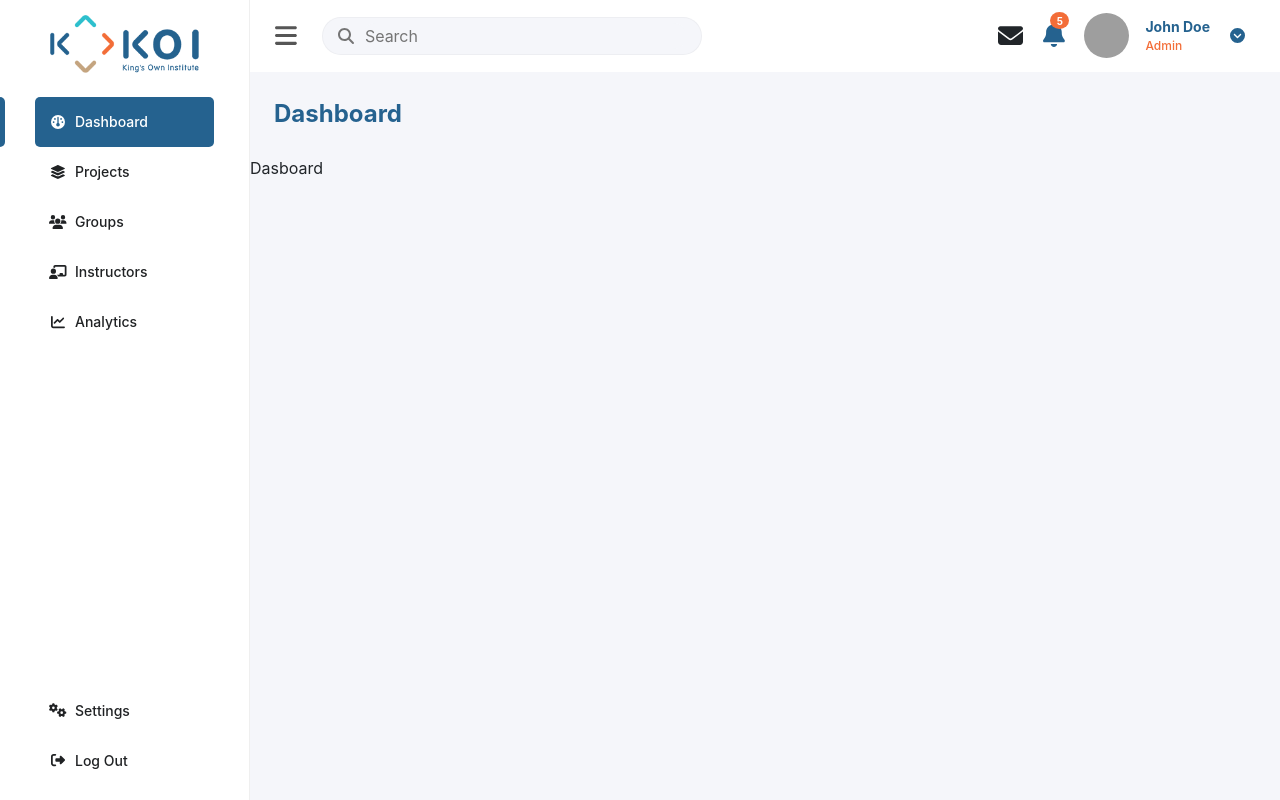
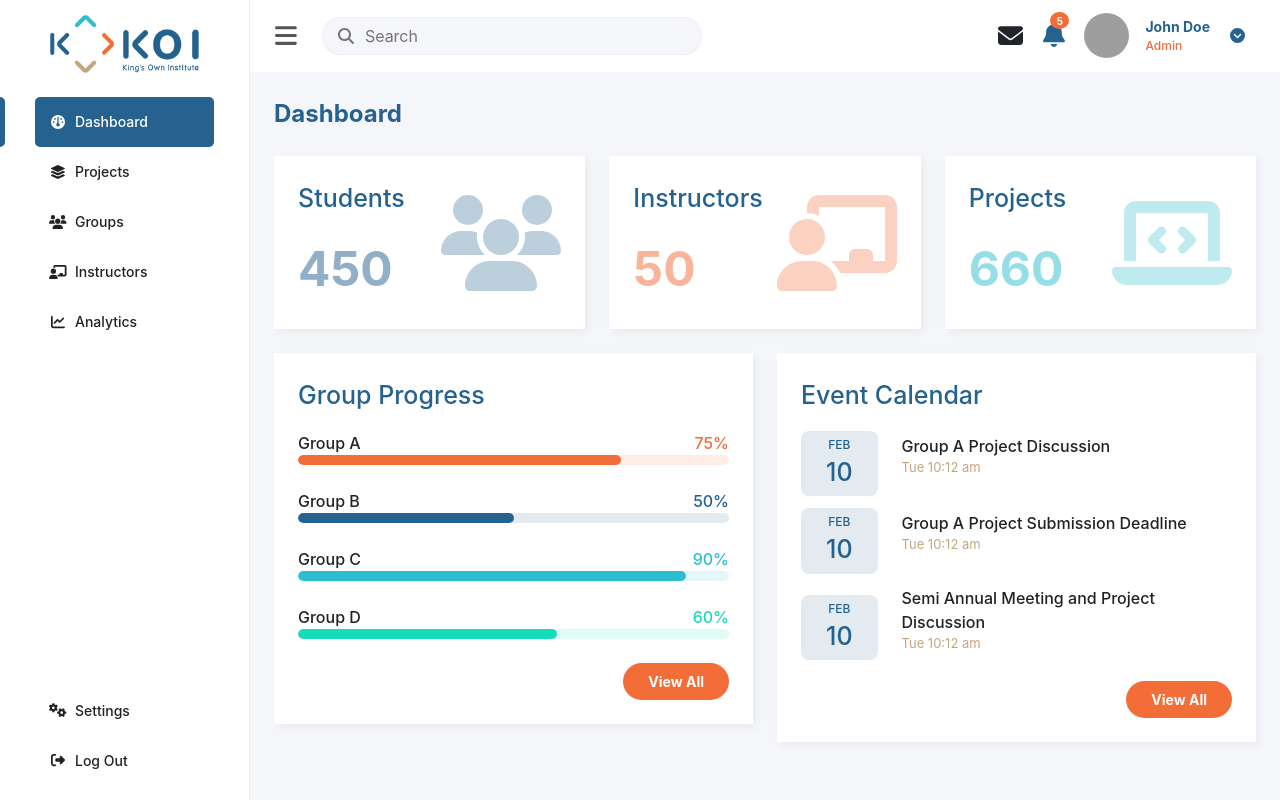
Before and after one commit to Sanchel09/kos, a React (Create React App) app: page /dashboard in a window 1280 px wide. Built offline with nearby package versions, Linux system fonts and the light colour scheme; grey boxes are pictures that could not be loaded.

Commit message:
Stated Dashboard Page section

```diff
--- a/package.json
+++ b/package.json
@@ -14,6 +14,7 @@
     "axios": "^1.6.8",
     "bootstrap": "^5.3.3",
     "history": "^5.3.0",
+    "moment": "^2.30.1",
     "react": "^18.2.0",
     "react-dom": "^18.2.0",
     "react-pro-sidebar": "^1.1.0",
--- a/src/assets/css/main.css
+++ b/src/assets/css/main.css
@@ -2,12 +2,18 @@
   --primary: #25628f;
   --secondary: #f36d38;
   --thirdColor: #2dbfcd;
+  --fourthColor: #13deb9;
+  --fifthColor: #c4a580;
   --bodyBg: #f5f6fa;
   --whiteColor: #fff;
   --shadowColor: rgba(100, 100, 111, 0.2);
   --textColor: #565656;
   --borderColor: #e6e6e6;
   --sidebarTextColor: #202224;
+  --progressBgColor: #f36d3820;
+  --progressBg1Color: #25628f20;
+  --progressBg2Color: #2dbfcd20;
+  --progressBg3Color: #13deb920;
 }
 
 a {
@@ -47,6 +53,14 @@ body {
 
 .form-input:focus {
   border-bottom: 2px solid var(--primary);
+}
+
+.btnColorSecondary {
+  background-color: var(--secondary) !important;
+}
+
+.btnColorSecondary:hover {
+  background-color: var(--primary) !important;
 }
 
 /* LoginPage */
@@ -289,3 +303,151 @@ body {
   width: 50px !important;
   min-width: 50px !important;
 }
+
+/* Dashboard Page */
+.dataContainerBox {
+  background-color: var(--whiteColor);
+  box-shadow: 3px 3px 8px rgba(0, 0, 0, 0.05);
+  padding: 1.5rem;
+}
+
+.summaryBox {
+  display: flex;
+  justify-content: space-between;
+  align-items: center;
+  margin-bottom: 1.5rem;
+}
+
+.customMargin {
+  padding-left: 1.5rem;
+  padding-right: 1.5rem;
+}
+
+.contentTitle {
+  font-size: 25px;
+  font-weight: 500;
+  color: var(--primary);
+}
+
+.summaryCount {
+  font-size: 48px;
+  font-weight: bold;
+  opacity: 50%;
+  margin-bottom: 0;
+}
+
+.summaryColor0 {
+  color: var(--primary);
+}
+
+.summaryColor1 {
+  color: var(--secondary);
+}
+
+.summaryColor2 {
+  color: var(--thirdColor);
+}
+
+.summaryIcons {
+  font-size: 6rem;
+  opacity: 30%;
+}
+
+.progressColor0 {
+  background-color: var(--secondary) !important;
+}
+
+.progressColor1 {
+  background-color: var(--primary);
+}
+
+.progressColor2 {
+  background-color: var(--thirdColor);
+}
+
+.progressColor3 {
+  background-color: var(--fourthColor);
+}
+
+.progressTitle {
+  color: var(--sidebarTextColor);
+  font-size: 16px;
+  font-weight: 500;
+  margin-bottom: 0;
+}
+
+.progressCount {
+  font-size: 16px;
+  font-weight: 500;
+  margin-bottom: 0;
+}
+
+.countColor0 {
+  color: var(--secondary);
+}
+
+.countColor1 {
+  color: var(--primary);
+}
+
+.countColor2 {
+  color: var(--thirdColor);
+}
+
+.countColor3 {
+  color: var(--fourthColor);
+}
+
+.progress {
+  margin-bottom: 1.5rem;
+  height: 10px;
+}
+
+.progress-bar {
+  height: 10px;
+  border-radius: 25px;
+}
+
+.progressBgColor0 {
+  background-color: var(--progressBgColor);
+}
+
+.progressBgColor1 {
+  background-color: var(--progressBg1Color);
+}
+
+.progressBgColor2 {
+  background-color: var(--progressBg2Color);
+}
+
+.progressBgColor3 {
+  background-color: var(--progressBg3Color);
+}
+
+.eventDateBox {
+  background-color: var(--progressBg1Color);
+  border-radius: 8px;
+  padding: 5px 25px;
+  margin-right: 1.5rem;
+  text-align: center;
+}
+
+.eventDateMonth {
+  color: var(--primary);
+  font-size: 12px;
+  font-weight: 500;
+  text-transform: uppercase;
+  margin-bottom: 0;
+}
+
+.eventDate {
+  color: var(--primary);
+  font-size: 25px;
+  font-weight: 500;
+  margin-bottom: 0;
+}
+
+.eventTime {
+  color: var(--fifthColor);
+  font-size: 13px;
+}
--- a/src/pages/DashboardPage.js
+++ b/src/pages/DashboardPage.js
@@ -1,12 +1,165 @@
+import {
+  faChalkboardTeacher,
+  faLaptopCode,
+  faUser,
+  faUsers,
+} from "@fortawesome/free-solid-svg-icons";
+import { FontAwesomeIcon } from "@fortawesome/react-fontawesome";
 import React, { Component } from "react";
+import AppButton from "../components/AppButton";
+import moment from "moment";
 
 class DashboardPage extends Component {
-  constructor(props) {
-    super(props);
-  }
-  state = {};
+  state = {
+    summary: [
+      { name: "Students", count: 450 },
+      { name: "Instructors", count: 50 },
+      { name: "Projects", count: 660 },
+    ],
+    groupProgress: [
+      {
+        groupName: "Group A",
+        progress: "75%",
+      },
+      {
+        groupName: "Group B",
+        progress: "50%",
+      },
+      {
+        groupName: "Group C",
+        progress: "90%",
+      },
+      {
+        groupName: "Group D",
+        progress: "60%",
+      },
+    ],
+    events: [
+      {
+        title: "Group A Project Discussion",
+        date: "2015-02-10T10:12:50.500Z",
+      },
+      {
+        title: "Group A Project Submission Deadline",
+        date: "2015-02-10T10:12:50.500Z",
+      },
+      {
+        title: "Semi Annual Meeting and Project Discussion",
+        date: "2015-02-10T10:12:50.500Z",
+      },
+    ],
+  };
+
+  displayIcons = (idx) => {
+    switch (idx) {
+      case 0:
+        return faUsers;
+      case 1:
+        return faChalkboardTeacher;
+      case 2:
+        return faLaptopCode;
+      default:
+        return faUser;
+    }
+  };
+
   render() {
-    return <div>Dasboard</div>;
+    return (
+      <div className="container-fluid customMargin">
+        <div className="row">
+          {this.state.summary.length > 0
+            ? this.state.summary.map((item, idx) => {
+                return (
+                  <div className="col-md-4" key={idx}>
+                    <div className="dataContainerBox summaryBox">
+                      <div>
+                        <p className="contentTitle">{item.name}</p>
+                        <p className={`summaryCount summaryColor${idx}`}>
+                          {item.count}
+                        </p>
+                      </div>
+                      <div>
+                        <FontAwesomeIcon
+                          icon={this.displayIcons(idx)}
+                          className={`summaryIcons summaryColor${idx}`}
+                        />
+                      </div>
+                    </div>
+                  </div>
+                );
+              })
+            : null}
+        </div>
+        <div className="row">
+          <div className="col-md-6">
+            <div className="dataContainerBox">
+              <p className="contentTitle">Group Progress</p>
+              {this.state.groupProgress.length > 0 ? (
+                this.state.groupProgress.map((item, idx) => {
+                  return (
+                    <div key={idx}>
+                      <div className="d-flex justify-content-between">
+                        <p className="progressTitle">{item.groupName}</p>
+                        <p className={`progressCount countColor${idx}`}>
+                          {item.progress}
+                        </p>
+                      </div>
+                      <div class={`progress progressBgColor${idx}`}>
+                        <div
+                          class={`progress-bar progressColor${idx}`}
+                          role="progressbar"
+                          style={{ width: item.progress }}
+                          aria-valuenow={item.progress}
+                        ></div>
+                      </div>
+                    </div>
+                  );
+                })
+              ) : (
+                <p>No group progress recorded yet.</p>
+              )}
+              <div className="d-flex justify-content-end">
+                <AppButton name="View All" customStyle="btnColorSecondary" />
+              </div>
+            </div>
+          </div>
+          <div className="col-md-6">
+            <div className="dataContainerBox">
+              <p className="contentTitle">Event Calendar</p>
+              {this.state.events.length > 0
+                ? this.state.events.map((item, idx) => {
+                    return (
+                      <div
+                        key={idx}
+                        className="d-flex align-items-center"
+                        style={{ marginBottom: "0.75rem" }}
+                      >
+                        <div className="eventDateBox">
+                          <p className="eventDateMonth">
+                            {moment(item.date).format("MMM")}
+                          </p>
+                          <p className="eventDate">
+                            {moment(item.date).format("D")}
+                          </p>
+                        </div>
+                        <div>
+                          <p className="progressTitle">{item.title}</p>
+                          <p className="eventTime">
+                            {moment(item.date).format("ddd h:mm a")}
+                          </p>
+                        </div>
+                      </div>
+                    );
+                  })
+                : null}
+              <div className="d-flex justify-content-end">
+                <AppButton name="View All" customStyle="btnColorSecondary" />
+              </div>
+            </div>
+          </div>
+        </div>
+      </div>
+    );
   }
 }
 
```
Also changed, not shown: 1 other file (tests, documents, lock files or other folders).
